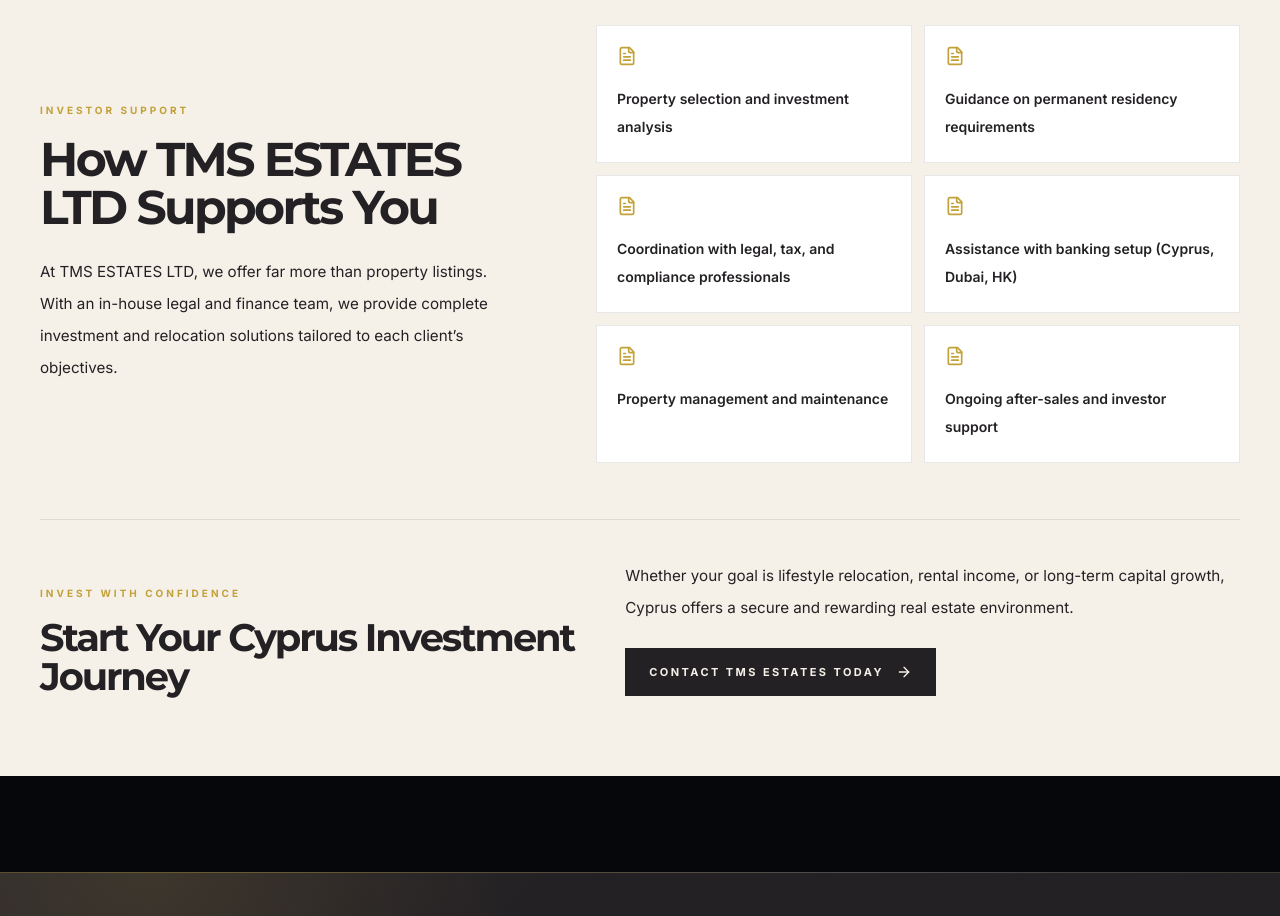
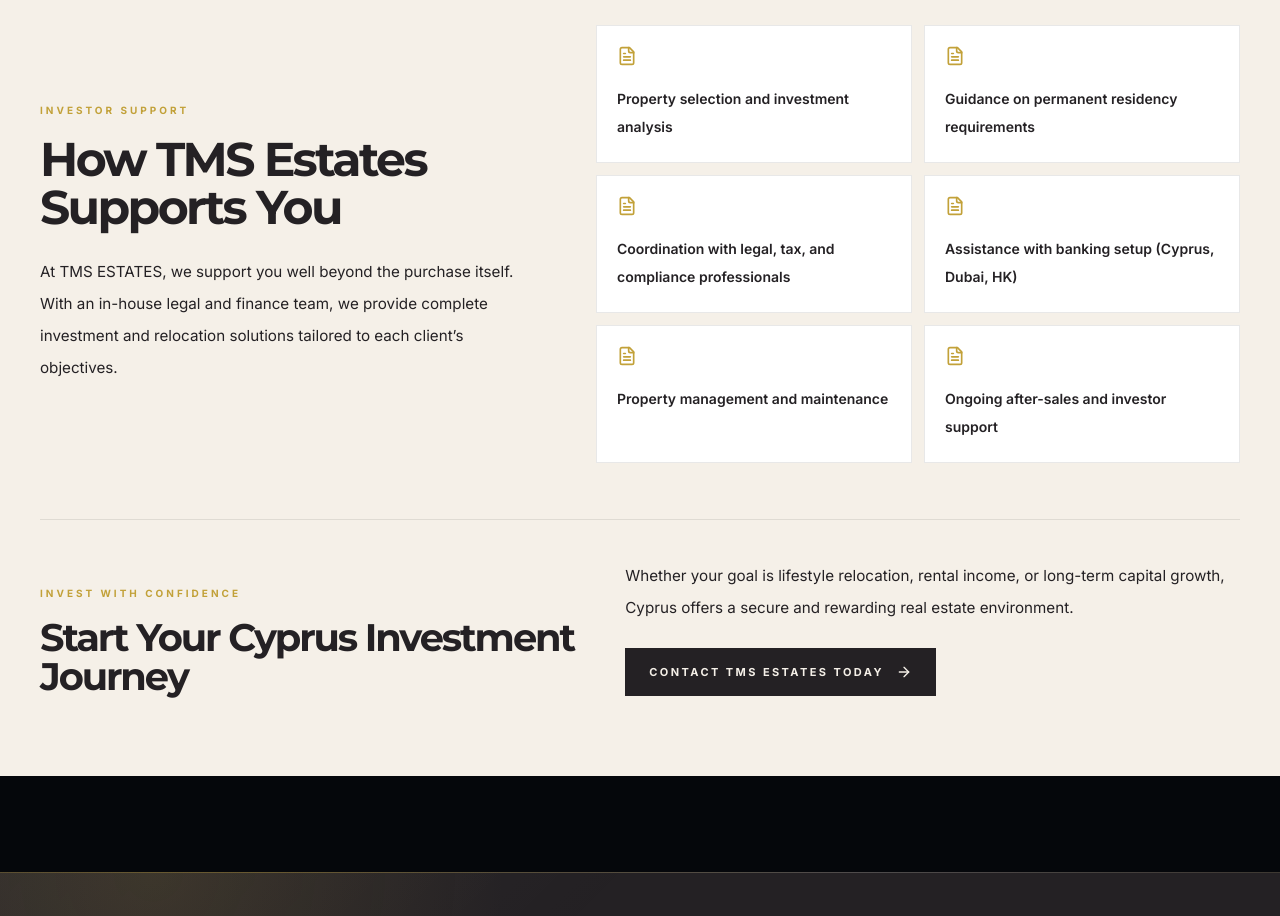
Before and after one commit to tmsgroupeu/tmsestates, a Next.js app in the folder web/: page /en/invest in a window 1280 px wide. Shown: the part 4100-5016 px from the top of the page. Built offline with nearby package versions, Linux system fonts and the light colour scheme.

Commit message:
Update page.tsx

```diff
--- a/web/src/app/[locale]/invest/page.tsx
+++ b/web/src/app/[locale]/invest/page.tsx
@@ -291,10 +291,10 @@
                 Investor Support
               </motion.p>
               <motion.h2 variants={fadeUp} className="font-montserrat text-[clamp(2rem,3.7vw,4.4rem)] font-bold leading-[1.02] tracking-[-0.055em]">
-                How TMS ESTATES LTD Supports You
+                How TMS Estates Supports You
               </motion.h2>
               <motion.p variants={fadeUp} className="mt-6 max-w-2xl text-sm leading-7 text-[#242124]/72 md:text-[0.95rem] md:leading-8">
-                At TMS ESTATES LTD, we offer far more than property listings. With an in-house legal and finance team, we provide complete investment and relocation solutions tailored to each client’s objectives.
+                At TMS ESTATES, we support you well beyond the purchase itself. With an in-house legal and finance team, we provide complete investment and relocation solutions tailored to each client’s objectives.
               </motion.p>
             </motion.div>
 
```
